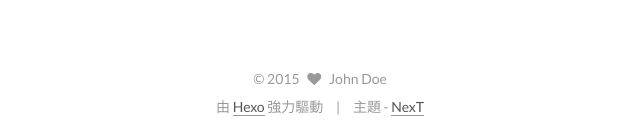
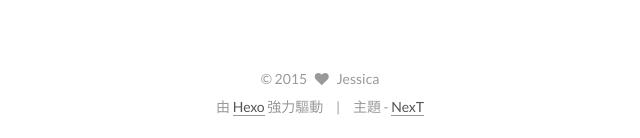
Before and after one commit to wengjiaojiao/wengjiaojiao.github.io, a plain HTML site: page 2015/11/26/心得-给自己的小想法/index.html in a window 1280 px wide. Shown: the part 659-797 px from the top of the page, 320-960 px from the left. Drawn offline with Linux system fonts and the light colour scheme.

Commit message:
Site updated: 2015-11-26 09:18:51

```diff
--- a/2015/11/26/心得-给自己的小想法/index.html
+++ b/2015/11/26/心得-给自己的小想法/index.html
@@ -290,7 +290,7 @@
       <section class="site-overview sidebar-panel ">
         <div class="site-author motion-element" itemprop="author" itemscope itemtype="http://schema.org/Person">
           <img class="site-author-image" src="/images/default_avatar.jpg" alt="John Doe" itemprop="image"/>
-          <p class="site-author-name" itemprop="name">John Doe</p>
+          <p class="site-author-name" itemprop="name">Jessica</p>
         </div>
         <p class="site-description motion-element" itemprop="description"></p>
         <nav class="site-state motion-element">
@@ -367,7 +367,7 @@
   <span class="with-love">
     <i class="icon-next-heart fa fa-heart"></i>
   </span>
-  <span class="author" itemprop="copyrightHolder">John Doe</span>
+  <span class="author" itemprop="copyrightHolder">Jessica</span>
 </div>
 
 <div class="powered-by">
```
Also changed, not shown: index.html (+1 -1 lines).
